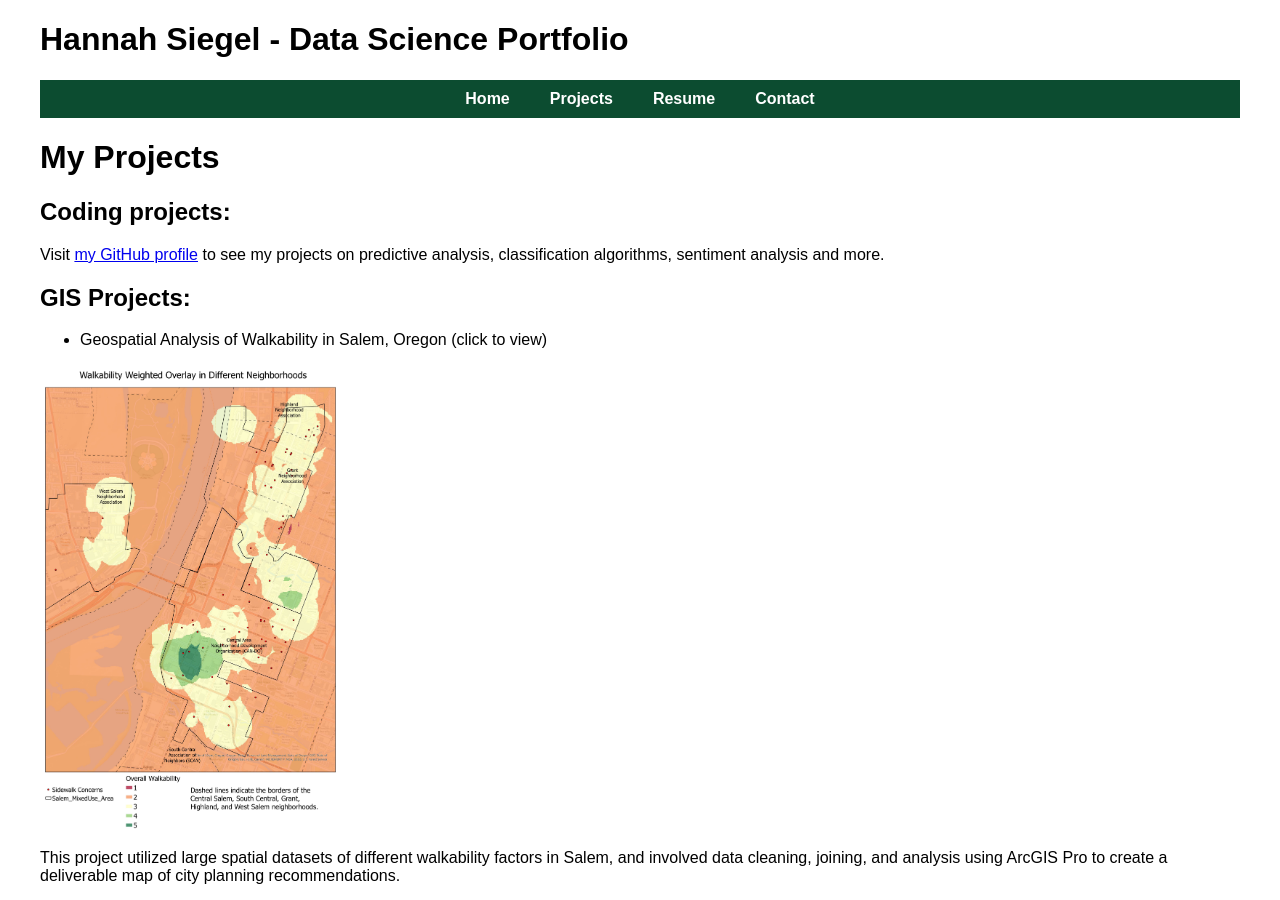
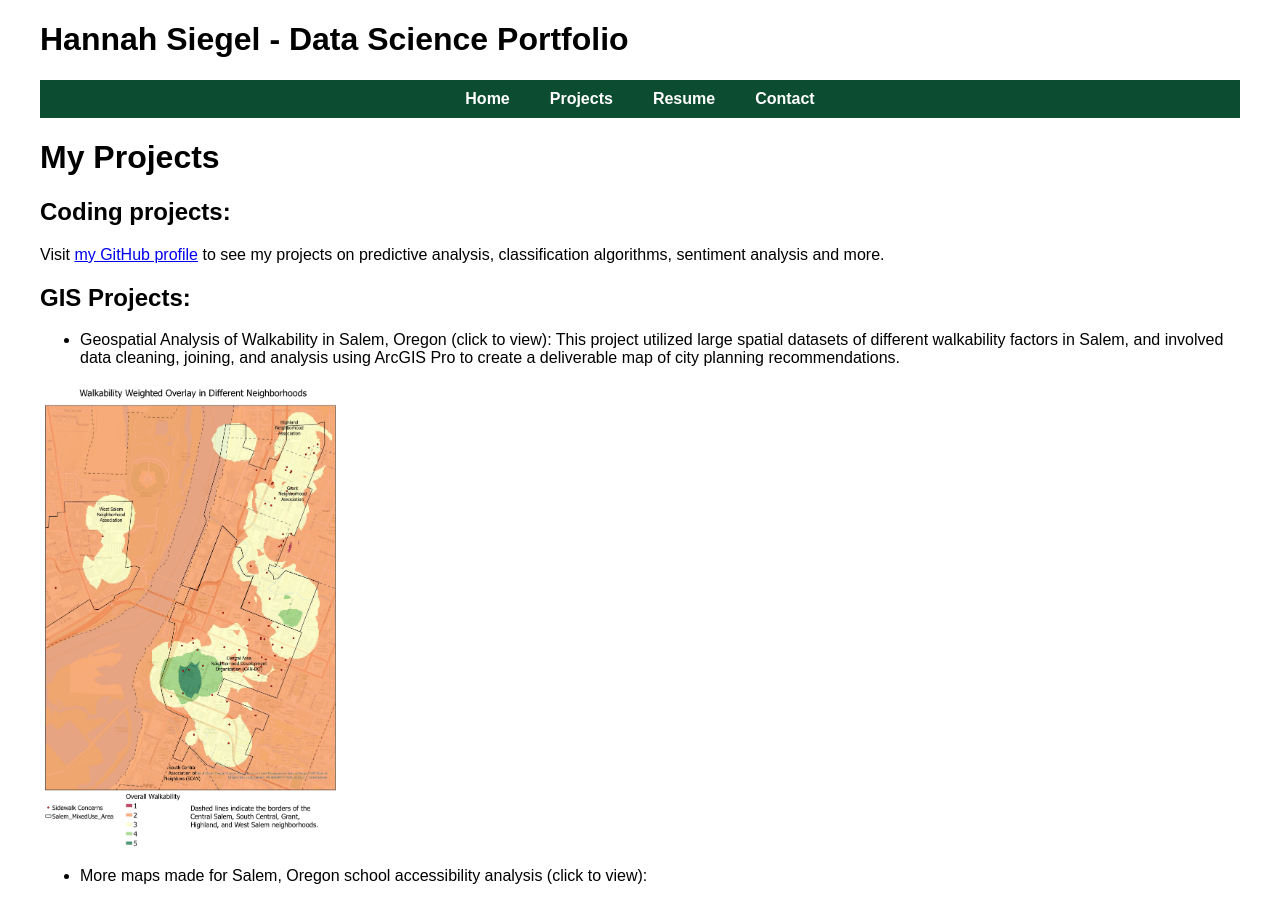
Before and after one commit to siegelhannah/portfolio, a Jekyll site: the page built from Projects.md, in a window 1280 px wide and 900 px high. Built offline with Jekyll 4.4.1, drawn with Linux system fonts in a browser that asks for light colours.

Commit message:
Update Projects.md

```diff
--- a/Projects.md
+++ b/Projects.md
@@ -13,13 +13,25 @@
 
 ## GIS Projects:
 
-- Geospatial Analysis of Walkability in Salem, Oregon (click to view)
+- Geospatial Analysis of Walkability in Salem, Oregon (click to view):
+This project utilized large spatial datasets of different walkability factors in Salem, and involved data cleaning, joining, and analysis using ArcGIS Pro to create a deliverable map of city planning recommendations.
 
 <a href="{{ site.baseurl }}/assets/Salem_Final_Project.pdf">
     <img src="{{ site.baseurl }}/assets/FinalMapNeighborhoodIssues.jpg" alt="Project 1 Image" style="width: 300px;">
 </a>
 <br>
 
-This project utilized large spatial datasets of different walkability factors in Salem, and involved data cleaning, joining, and analysis using ArcGIS Pro to create a deliverable map of city planning recommendations.
+- More maps made for Salem, Oregon school accessibility analysis (click to view):
 
+<a href="{{ site.baseurl }}/assets/Salem_Final_Project.pdf">
+    <img src="{{ site.baseurl }}/assets/FinalMapNeighborhoodIssues.jpg" alt="Project 1 Image" style="width: 300px;">
+</a>
 <br>
+<a href="{{ site.baseurl }}/assets/Salem_Final_Project.pdf">
+    <img src="{{ site.baseurl }}/assets/FinalMapNeighborhoodIssues.jpg" alt="Project 1 Image" style="width: 300px;">
+</a>
+<br>
+<a href="{{ site.baseurl }}/assets/Salem_Final_Project.pdf">
+    <img src="{{ site.baseurl }}/assets/FinalMapNeighborhoodIssues.jpg" alt="Project 1 Image" style="width: 300px;">
+</a>
+<br>
```
